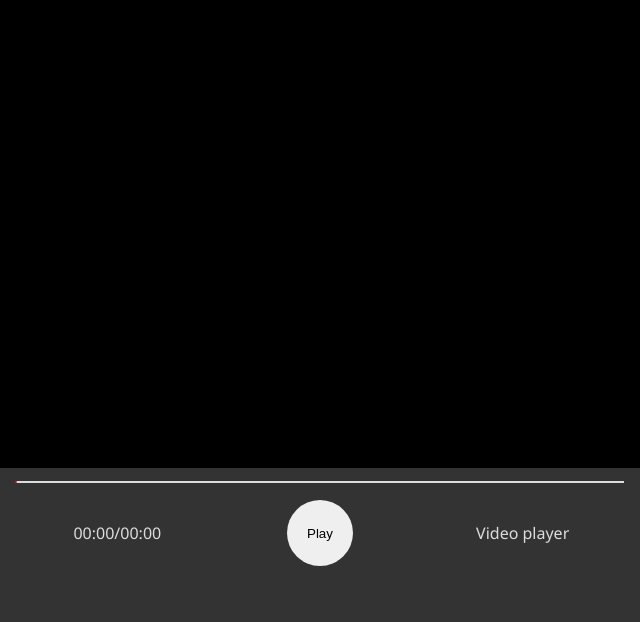
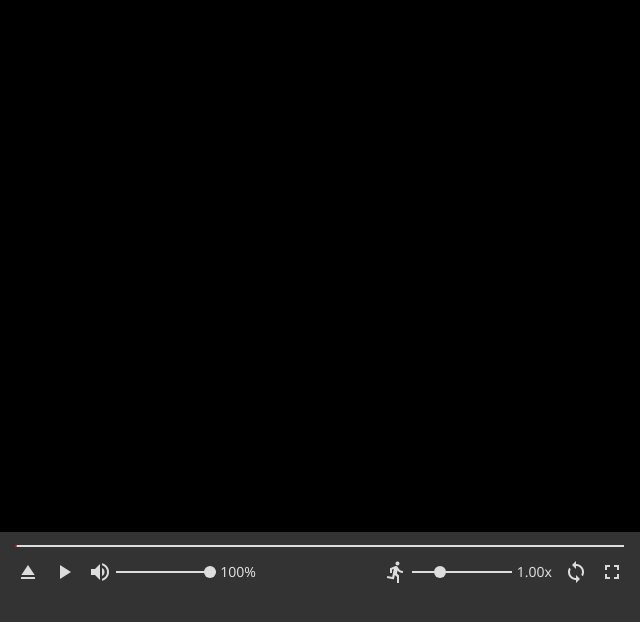
Before and after one commit to akgunAkgunduz/video-player, an Electron app: page index.html in a window 640 px wide. Shown: the part 202-824 px from the top of the page. After the commit the page ends 800 px from the top, so only its background shows below. Drawn offline with Linux system fonts and the light colour scheme; no server answers.

Commit message:
Update controls UI

```diff
--- a/classes/view.js
+++ b/classes/view.js
@@ -61,14 +61,14 @@ class View {
     const position = generatePositionText(player.media.currentTime, player.media.duration)
     const duration = generateTimeText(player.media.duration)
 
-    this.elements.timeInfo.innerText = `${position} / ${duration}`
+    this.elements.timeInfo.innerText = `${position}/${duration}`
   }
 
   updatePlayPauseToggle(player) {
     if (player.isPaused) {
-      this.elements.playPauseToggle.innerText = 'Play'
+      this.elements.playPauseToggle.querySelector('i').innerText = 'play_arrow'
     } else {
-      this.elements.playPauseToggle.innerText = 'Pause'
+      this.elements.playPauseToggle.querySelector('i').innerText = 'pause'
     }
   }
 }
--- a/index.html
+++ b/index.html
@@ -47,9 +47,43 @@
           </div>
 
           <div id="controls-row-2">
-            <div id="time-info">00:00/00:00</div>
-            <button id="play-pause-toggle">Play</button>
-            <div id="file-info">Video player</div>
+            <button id="open-file-btn" class="btn" tabindex="-1">
+              <i class="material-icons">eject</i>
+            </button>
+
+            <button id="play-pause-toggle" class="control btn" tabindex="-1">
+              <i class="material-icons">play_arrow</i>
+            </button>
+
+            <div id="volume-div">
+              <button id="mute-btn" class="btn" tabindex="-1">
+                <i class="material-icons">volume_up</i>
+              </button>
+
+              <input type="range" id="volume" min="0" max="100" step="1" value="100" tabindex="-1">
+
+              <div id="volume-text">100%</div>
+            </div>
+
+            <div id="time-info"></div>
+
+            <div id="speed-div">
+              <button id="reset-speed-btn" class="btn" tabindex="-1">
+                <i class="material-icons">directions_run</i>
+              </button>
+
+              <input type="range" id="speed" min="0.50" max="2.50" step="0.05" value="1" tabindex="-1">
+
+              <div id="speed-text">1.00x</div>
+            </div>
+
+            <button id="loop-btn" class="btn" tabindex="-1">
+              <i class="material-icons">loop</i>
+            </button>
+
+            <button id="fullscreen-btn" class="control btn" tabindex="-1">
+              <i class="material-icons">fullscreen</i>
+            </button>
           </div>
         </div>
       </div>
--- a/stylesheets/controls.css
+++ b/stylesheets/controls.css
@@ -1,34 +1,84 @@
+@import './variables.css';
 @import './progress-bar.css';
 
+.btn {
+  background: transparent;
+  color: var(--color-light-primary);
+}
+
 #controls-container {
-  height: 160px;
-  padding: 4px 16px;
-  background-color: #333;
+  height: var(--height-controls);
+  padding: 4px 16px 12px;
+  background-color: var(--color-dark-primary);
 }
 
 #controls-row-1 {
-  margin-bottom: 8px;
+  margin-bottom: 4px;
 }
 
 #controls-row-2 {
   display: grid;
-  grid-template-columns: repeat(3, 1fr);
+  grid-template-columns: 24px 24px 168px 1fr 168px 24px 24px;
+  column-gap: 12px;
+}
+
+#volume-div {
+  display: grid;
+  grid-template-columns: 24px 100px 36px;
+  column-gap: 4px;
+}
+
+#volume {
+  width: 100%;
+  height: 2px;
+  align-self: center;
+  background-color: var(--color-light-primary);
+}
+
+#volume::-webkit-slider-thumb {
+  height: 12px;
+  width: 12px;
+  border-radius: 50%;
+  background-color: var(--color-light-primary);
+}
+
+#volume-text {
+  color: var(--color-light-primary);
+  font-size: 14px;
+  line-height: 24px;
+  text-align: right;
 }
 
 #time-info {
-  align-self: center;
-  justify-self: center;
+  color: var(--color-light-primary);
+  font-size: 14px;
+  line-height: 24px;
+  text-align: center;
 }
 
-#play-pause-toggle {
-  align-self: center;
-  justify-self: center;
-  width: 66px;
-  height: 66px;
-  border-radius: 50%;
+#speed-div {
+  display: grid;
+  grid-template-columns: 24px 100px 36px;
+  column-gap: 4px;
 }
 
-#file-info {
+#speed {
+  width: 100%;
+  height: 2px;
   align-self: center;
-  justify-self: center;
+  background-color: var(--color-light-primary);
 }
+
+#speed::-webkit-slider-thumb {
+  height: 12px;
+  width: 12px;
+  border-radius: 50%;
+  background-color: var(--color-light-primary);
+}
+
+#speed-text {
+  color: var(--color-light-primary);
+  font-size: 14px;
+  line-height: 24px;
+  text-align: right;
+}
--- a/stylesheets/init.css
+++ b/stylesheets/init.css
@@ -1,6 +1,10 @@
 * {
   box-sizing: border-box;
   -webkit-user-select: none;
+}
+
+html {
+  background-color: #333;
 }
 
 body {
@@ -9,6 +13,7 @@ body {
   overflow: hidden;
   font-family: 'Segoe UI', Roboto, sans-serif;
   color: #ddd;
+  background-color: #333;
 }
 
 input[type=range] {
--- a/stylesheets/main.css
+++ b/stylesheets/main.css
@@ -1,3 +1,4 @@
+@import './variables.css';
 @import './init.css';
 @import './icons.css';
 @import './title-bar.css';
@@ -5,13 +6,13 @@
 
 #app-main {
   display: grid;
-  grid-template-rows: 1fr 160px;
+  grid-template-rows: 1fr var(--height-controls);
 }
 
 #video-container {
   width: 100vw;
-  height: calc(100vh - 160px);
-  background-color: #000;
+  height: calc(100vh - var(--height-title-bar) - var(--height-controls));
+  background-color: var(--color-video-background);
 }
 
 #video {
--- a/stylesheets/variables.css
+++ b/stylesheets/variables.css
@@ -5,5 +5,5 @@
   --color-progress-bar: #f00;
 
   --height-title-bar: 32px;
-  --height-controls: 96px;
+  --height-controls: 64px;
 }
```
Also changed, not shown: main.js (+4 -4 lines).
